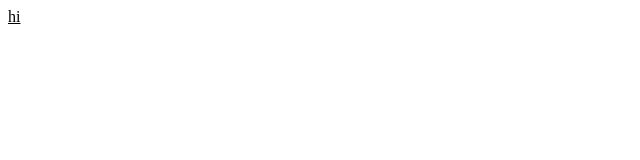
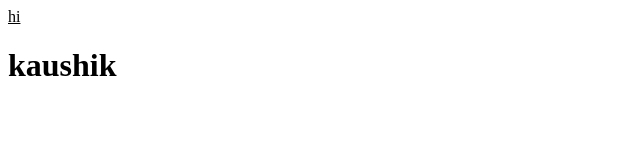
Before and after one commit to pec-02/gp, a plain HTML site: page index.html in a window 1280 px wide. Shown: the whole page, without its empty margins (0-640 px from the left). Drawn offline with Linux system fonts and the light colour scheme.

Commit message:
Update index.html

```diff
--- a/index.html
+++ b/index.html
@@ -1 +1,2 @@
 <u>hi</u>
+<h1>kaushik</h1>
```
